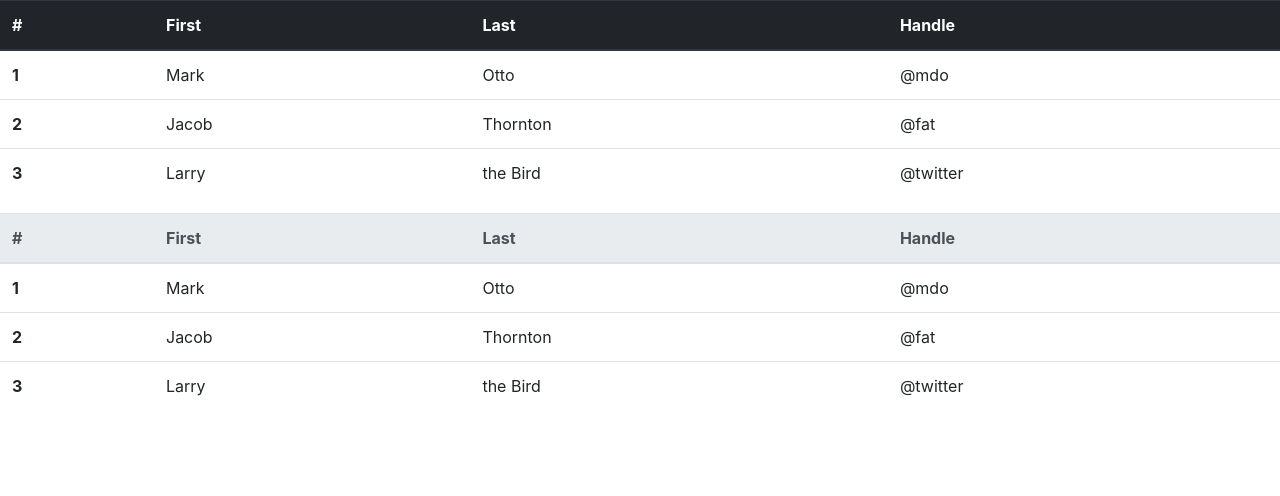
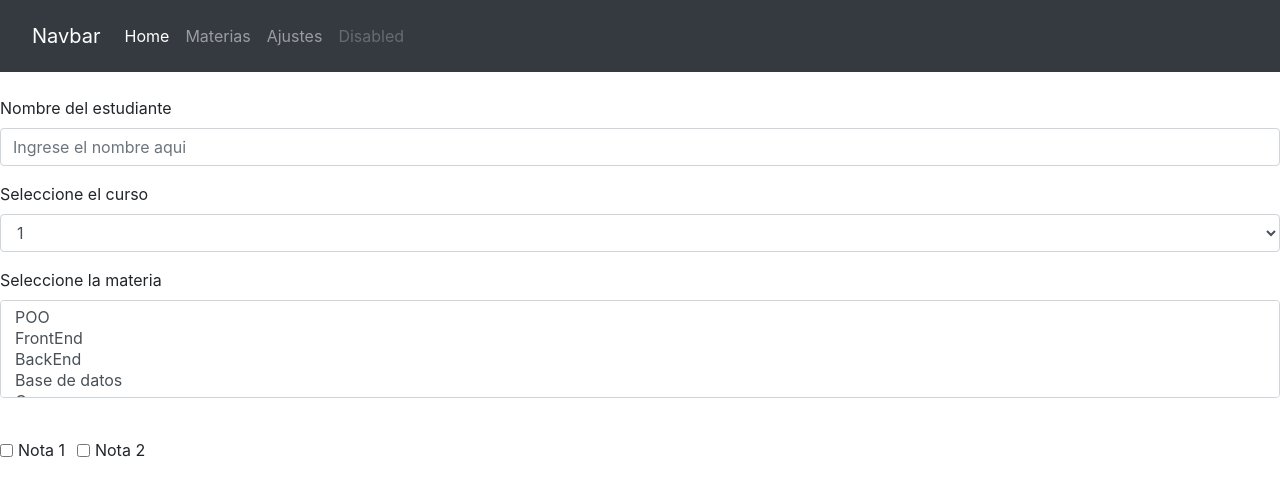
Before and after one commit to oriirivas/front-x-froge-team, an Angular app: page /notas in a window 1280 px wide. Shown: the top 496 px of the page. Built offline with nearby package versions, Linux system fonts and the light colour scheme.

Commit message:
mejorando el front

```diff
--- a/src/app/componets/notas/notas.component.html
+++ b/src/app/componets/notas/notas.component.html
@@ -1,69 +1,38 @@
-<div class="row" style="margin: 0px; padding:0px;">
-    <table class="table">
-        <thead class="thead-dark">
-          <tr>
-            <th scope="col">#</th>
-            <th scope="col">First</th>
-            <th scope="col">Last</th>
-            <th scope="col">Handle</th>
-          </tr>
-        </thead>
-        <tbody>
-          <tr>
-            <th scope="row">1</th>
-            <td>Mark</td>
-            <td>Otto</td>
-            <td>@mdo</td>
-          </tr>
-          <tr>
-            <th scope="row">2</th>
-            <td>Jacob</td>
-            <td>Thornton</td>
-            <td>@fat</td>
-          </tr>
-          <tr>
-            <th scope="row">3</th>
-            <td>Larry</td>
-            <td>the Bird</td>
-            <td>@twitter</td>
-          </tr>
-        </tbody>
-      </table>
+<app-barra></app-barra>
+<br>
+<form>
+  <div class="form-group">
+    <label for="exampleFormControlInput1">Nombre del estudiante</label>
+    <input type="email" class="form-control" id="exampleFormControlInput1" placeholder="Ingrese el nombre aqui">
+  </div>
+  <div class="form-group">
+    <label for="exampleFormControlSelect1">Seleccione el curso</label>
+    <select class="form-control" id="exampleFormControlSelect1">
+      <option>1</option>
+      <option>2</option>
+      <option>3</option>
+      <option>4</option>
+      <option>5</option>
+    </select>
+  </div>
+  <div class="form-group">
+    <label for="exampleFormControlSelect2">Seleccione la materia</label>
+    <select multiple class="form-control" id="exampleFormControlSelect2">
+      <option>POO</option>
+      <option>FrontEnd</option>
+      <option>BackEnd</option>
+      <option>Base de datos</option>
+      <option>Canvas</option>
+    </select>
+  </div>
+</form>
+<br>
 
-      <table class="table">
-        <thead class="thead-light">
-          <tr>
-            <th scope="col">#</th>
-            <th scope="col">First</th>
-            <th scope="col">Last</th>
-            <th scope="col">Handle</th>
-          </tr>
-        </thead>
-        <tbody>
-          <tr>
-            <th scope="row">1</th>
-            <td>Mark</td>
-            <td>Otto</td>
-            <td>@mdo</td>
-          </tr>
-          <tr>
-            <th scope="row">2</th>
-            <td>Jacob</td>
-            <td>Thornton</td>
-            <td>@fat</td>
-          </tr>
-          <tr>
-            <th scope="row">3</th>
-            <td>Larry</td>
-            <td>the Bird</td>
-            <td>@twitter</td>
-          </tr>
-        </tbody>
-      </table>
-
-
-
-
-
-
+<div class="form-check form-check-inline">
+  <input class="form-check-input" type="checkbox" id="inlineCheckbox1" value="option1">
+  <label class="form-check-label" for="inlineCheckbox1">Nota 1</label>
 </div>
+<div class="form-check form-check-inline">
+  <input class="form-check-input" type="checkbox" id="inlineCheckbox1" value="option1">
+  <label class="form-check-label" for="inlineCheckbox1">Nota 2</label>
+</div>
```
